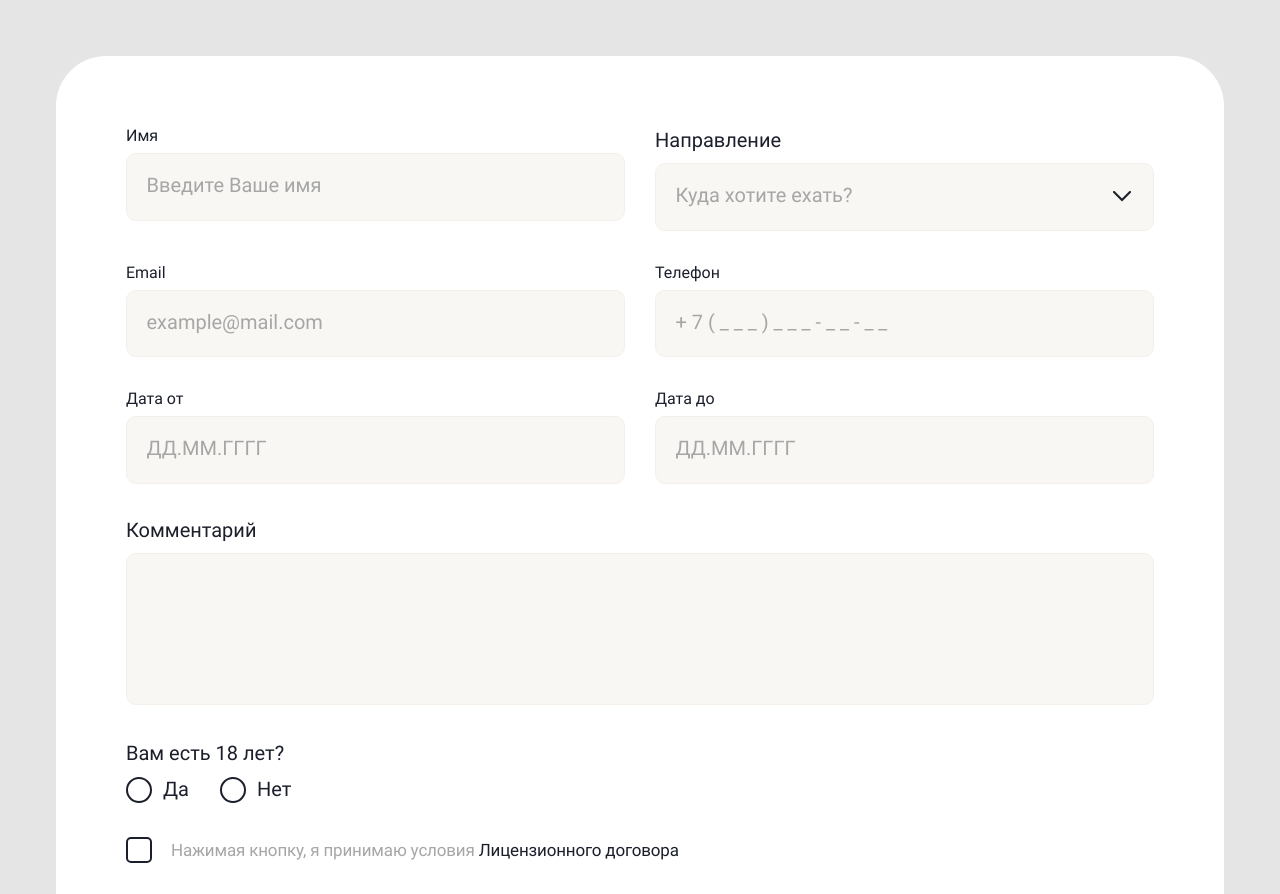
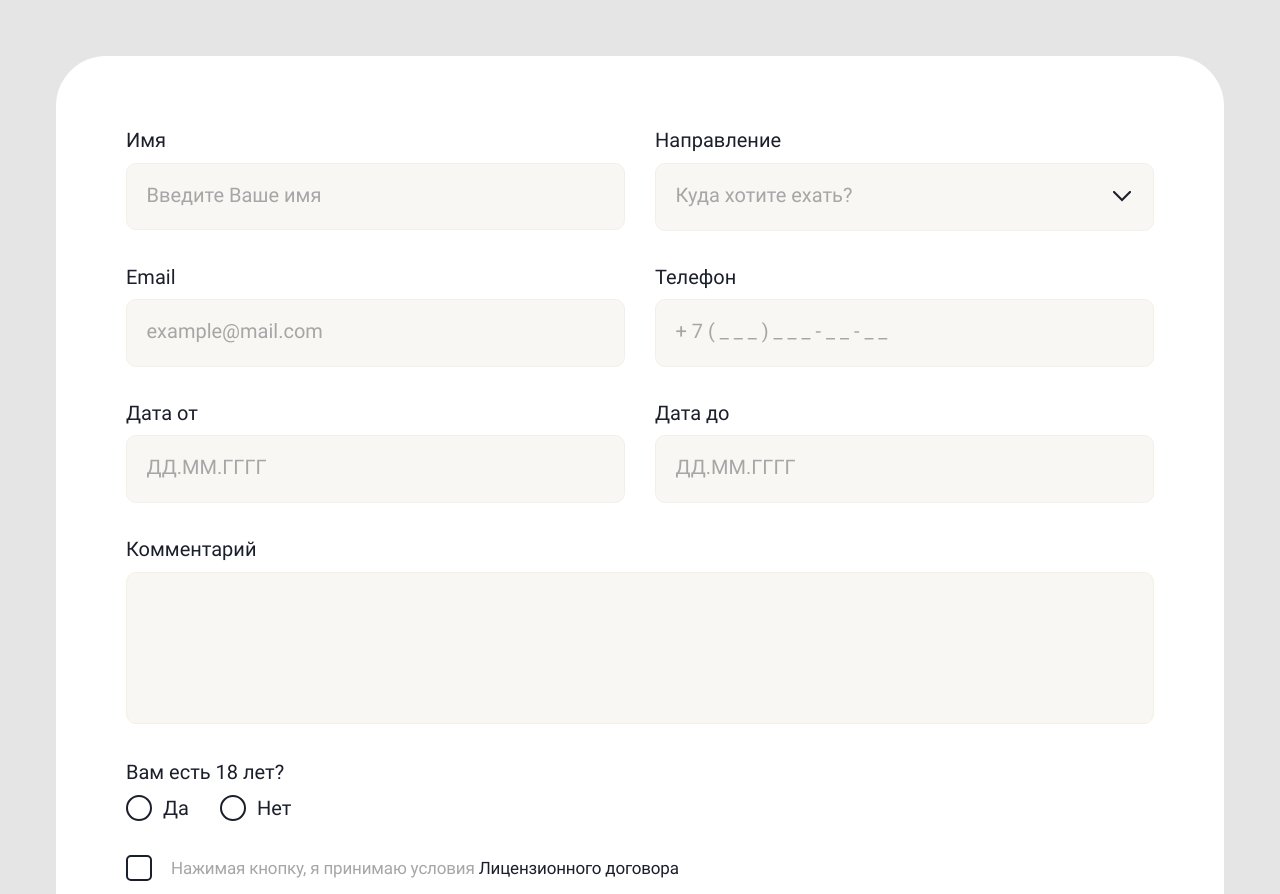
Before and after one commit to Y4R0SLAV/snp1react, a React (Create React App) app: page / in a window 1280 px wide. Shown: the part 2640-3534 px from the top of the page. Built offline with nearby package versions, Linux system fonts and the light colour scheme.

Commit message:
Fix form: tel type #2

```diff
--- a/src/components/Content/ContentParts/Pack/PackForm.js
+++ b/src/components/Content/ContentParts/Pack/PackForm.js
@@ -2,7 +2,7 @@ const FormInput = ({ id, title, type, placeholder, isRequired, cn = "", onFocus
   const plug = (e) => { }
 
   return <div className="form__control">
-    <label htmlFor={id}>{title}</label>
+    <label className="_p-normal" htmlFor={id}>{title}</label>
     <input className={"_p-normal " + cn}
       type={type} id={id} placeholder={placeholder}
       required={isRequired}
@@ -79,7 +79,7 @@ export const PackForm = () => {
         options={[{ value: "Kazakhstan", title: "Казахстан" }, { value: "Costa-Rica", title: "Коста-Рика" }]} />
 
       <FormInput id="email" title="Email" type="email" placeholder="example@mail.com" isRequired={true} cn="" />
-      <FormInput id="number" title="Телефон" type="email" placeholder="+ 7 ( _ _ _ ) _ _ _ - _ _ - _ _" isRequired={true} cn="form__number" />
+      <FormInput id="number" title="Телефон" type="tel" placeholder="+ 7 ( _ _ _ ) _ _ _ - _ _ - _ _" isRequired={true} cn="form__number" />
 
       <FormInput id="date-from" title="Дата от" type="text"
         placeholder="ДД.ММ.ГГГГ" isRequired={true}
```
